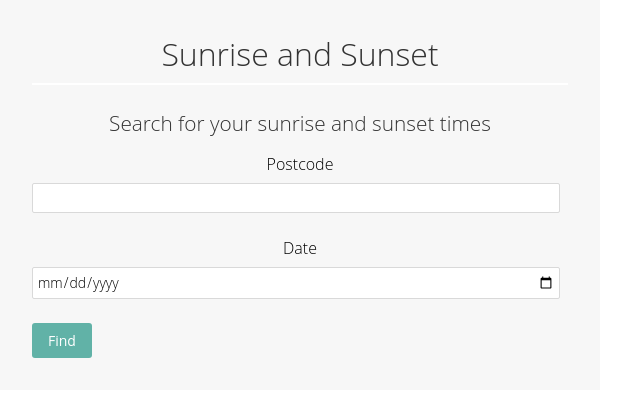
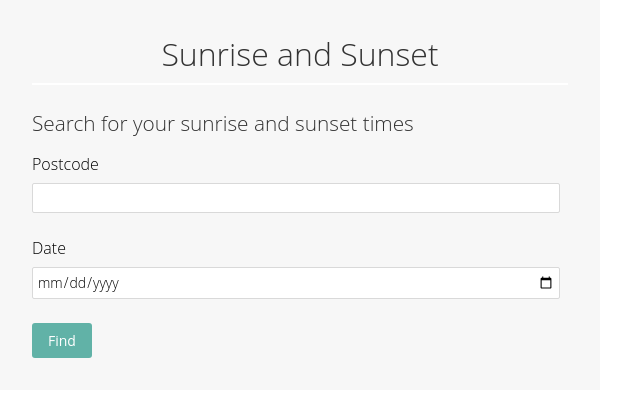
Before and after one commit to Darren-Ivey/sun-activity-react-typescript, a React (Create React App) app: page / in a window 1280 px wide. Shown: the top 396 px of the page, without its empty margins (0-640 px from the left). Built offline with nearby package versions, Linux system fonts and the light colour scheme; the HTML template or start-up script is replaced by a standard one.

Commit message:
Align text left

```diff
--- a/src/components/LocationAndDateForm/LocationAndDateForm.css
+++ b/src/components/LocationAndDateForm/LocationAndDateForm.css
@@ -1,3 +1,7 @@
+
+.form {
+    text-align: left;
+}
 
 .form_fieldset {
     box-sizing: border-box;
```
